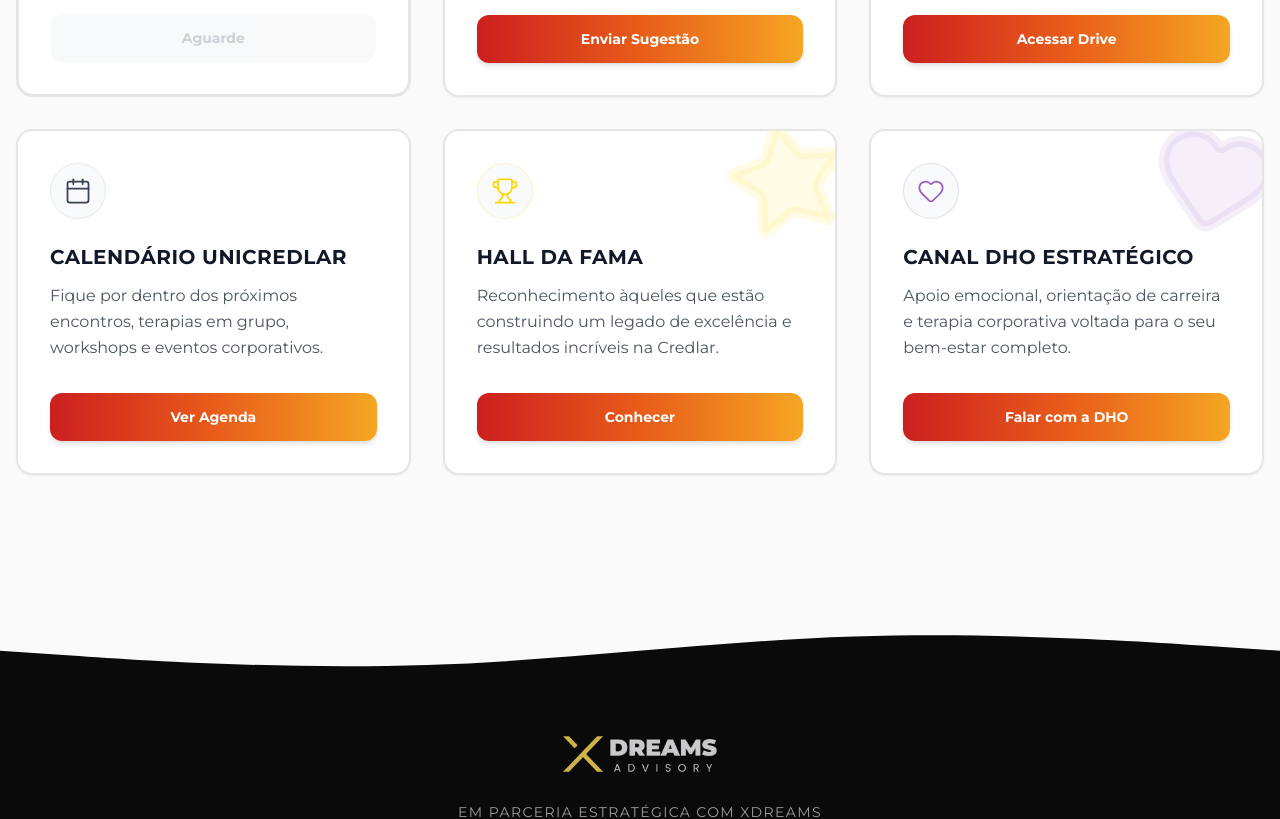
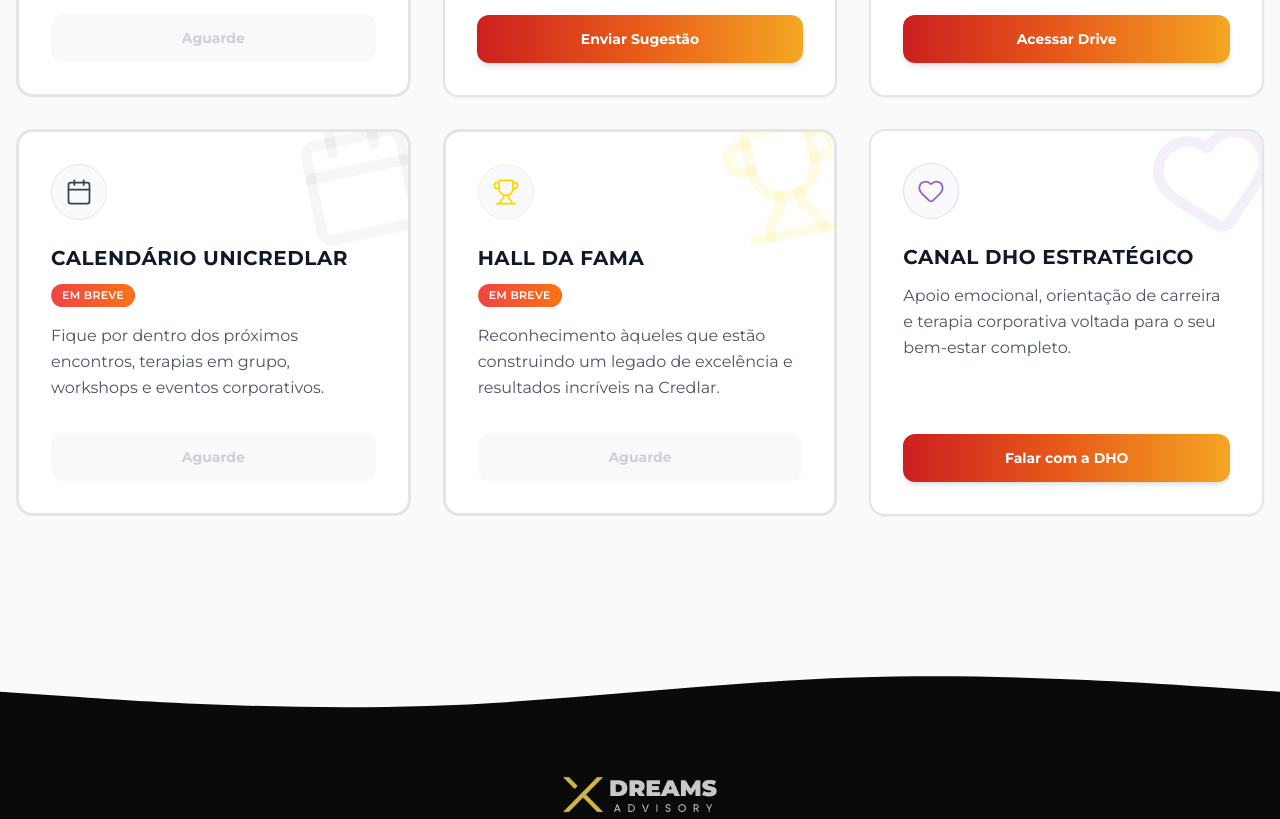
Before and after one commit to iagoramosoficial/portal-credlar-vacation-ofei287z4, a React (Vite) app: page / in a window 1280 px wide. Shown: the part 1180-1999 px from the top of the page. Built offline with nearby package versions, Linux system fonts and the light colour scheme.

Commit message:
Update landing page with new branding and links

```diff
--- a/src/components/FeatureGrid.tsx
+++ b/src/components/FeatureGrid.tsx
@@ -1,5 +1,5 @@
 import { Reveal } from '@/components/Reveal'
-import { GraduationCap, MessageSquare, Folder, Calendar, Trophy, Heart, Star } from 'lucide-react'
+import { GraduationCap, MessageSquare, Folder, Calendar, Trophy, Heart } from 'lucide-react'
 import { Button } from '@/components/ui/button'
 import { Badge } from '@/components/ui/badge'
 import { cn } from '@/lib/utils'
@@ -11,10 +11,11 @@ const cards = [
       'Sua universidade corporativa. Acesse todos os cursos e trilhas de desenvolvimento preparadas para o seu crescimento profissional.',
     icon: GraduationCap,
     badge: 'Em Breve — Gravações a partir de Novembro/2026',
+    badgeVariant: 'yellow',
     button: 'Aguarde',
     disabled: true,
     href: '#',
-    special: null,
+    iconColor: null,
   },
   {
     title: 'Deixe sua Sugestão',
@@ -23,8 +24,8 @@ const cards = [
     icon: MessageSquare,
     button: 'Enviar Sugestão',
     disabled: false,
-    href: 'https://forms.google.com',
-    special: null,
+    href: 'https://docs.google.com/forms/d/e/1FAIpQLSdwEWQEAoIUzO1zob8qZXOoZ5SDPuLMWTFHO0gVxGsseiwylg/viewform?usp=publish-editor',
+    iconColor: null,
   },
   {
     title: 'Materiais do Evento',
@@ -33,28 +34,32 @@ const cards = [
     icon: Folder,
     button: 'Acessar Drive',
     disabled: false,
-    href: 'https://drive.google.com',
-    special: null,
+    href: 'https://drive.google.com/drive/folders/1OyUlcav-47Hyl7ZIGcZkywCTxDN5hXDU?usp=sharing',
+    iconColor: null,
   },
   {
     title: 'Calendário UniCredlar',
     description:
       'Fique por dentro dos próximos encontros, terapias em grupo, workshops e eventos corporativos.',
     icon: Calendar,
-    button: 'Ver Agenda',
-    disabled: false,
+    badge: 'Em Breve',
+    badgeVariant: 'gradient',
+    button: 'Aguarde',
+    disabled: true,
     href: '#',
-    special: null,
+    iconColor: null,
   },
   {
     title: 'Hall da Fama',
     description:
       'Reconhecimento àqueles que estão construindo um legado de excelência e resultados incríveis na Credlar.',
     icon: Trophy,
-    button: 'Conhecer',
-    disabled: false,
+    badge: 'Em Breve',
+    badgeVariant: 'gradient',
+    button: 'Aguarde',
+    disabled: true,
     href: '#',
-    special: 'gold',
+    iconColor: 'gold',
   },
   {
     title: 'Canal DHO Estratégico',
@@ -63,8 +68,8 @@ const cards = [
     icon: Heart,
     button: 'Falar com a DHO',
     disabled: false,
-    href: '#',
-    special: 'lilac',
+    href: 'https://docs.google.com/forms/d/e/1FAIpQLSfI8_L3B74gImXWv5OvIn-zcf312inkDEVe-fBnVp-kP25KkA/viewform?usp=publish-editor',
+    iconColor: 'lilac',
   },
 ]
 
@@ -85,20 +90,24 @@ export function FeatureGrid() {
                 )}
               >
                 <div className="bg-white rounded-[14px] h-full p-6 sm:p-8 flex flex-col relative overflow-hidden">
-                  {card.special === 'gold' && (
-                    <Star className="absolute -top-4 -right-4 w-32 h-32 text-brand-gold/10 fill-brand-gold/10 -rotate-12 transition-transform duration-500 group-hover:rotate-12" />
-                  )}
-                  {card.special === 'lilac' && (
-                    <Heart className="absolute -top-4 -right-4 w-32 h-32 text-brand-lilac/10 fill-brand-lilac/10 rotate-12 transition-transform duration-500 group-hover:-rotate-12" />
-                  )}
+                  <card.icon
+                    className={cn(
+                      'absolute -top-4 -right-4 w-32 h-32 -rotate-12 transition-transform duration-500 group-hover:rotate-12',
+                      card.iconColor === 'gold'
+                        ? 'text-brand-gold/10'
+                        : card.iconColor === 'lilac'
+                          ? 'text-brand-lilac/10'
+                          : 'text-gray-900/[0.04]',
+                    )}
+                  />
 
                   <div className="mb-6 flex justify-between items-start relative z-10">
                     <div
                       className={cn(
                         'w-14 h-14 rounded-full flex items-center justify-center bg-gray-50 border transition-colors duration-300',
-                        card.special === 'lilac'
+                        card.iconColor === 'lilac'
                           ? 'text-brand-lilac border-brand-lilac/20 group-hover:bg-brand-lilac/10'
-                          : card.special === 'gold'
+                          : card.iconColor === 'gold'
                             ? 'text-brand-gold border-brand-gold/20 group-hover:bg-brand-gold/10'
                             : 'text-gray-700 group-hover:text-brand-red',
                       )}
@@ -114,7 +123,12 @@ export function FeatureGrid() {
                   {card.badge && (
                     <Badge
                       variant="secondary"
-                      className="mb-4 bg-brand-yellow/10 text-brand-yellow hover:bg-brand-yellow/20 border-brand-yellow/20 w-fit text-[11px] uppercase tracking-wide"
+                      className={cn(
+                        'mb-4 w-fit text-[11px] uppercase tracking-wide',
+                        card.badgeVariant === 'gradient'
+                          ? 'bg-gradient-to-r from-red-500 to-orange-500 text-white border-transparent hover:from-red-600 hover:to-orange-600'
+                          : 'bg-brand-yellow/10 text-brand-yellow hover:bg-brand-yellow/20 border-brand-yellow/20',
+                      )}
                     >
                       {card.badge}
                     </Badge>
--- a/src/components/Footer.tsx
+++ b/src/components/Footer.tsx
@@ -15,13 +15,18 @@ export function Footer() {
 
       <div className="container relative z-10 px-4 text-center flex flex-col items-center">
         <Reveal delay={100}>
-          <div className="mb-6 opacity-80 flex flex-col items-center select-none hover:opacity-100 transition-opacity duration-500">
+          <a
+            href="https://xdreams.com.br/"
+            target="_blank"
+            rel="noopener noreferrer"
+            className="mb-6 opacity-80 flex flex-col items-center select-none hover:opacity-100 transition-opacity duration-500"
+          >
             <img
               src={xdreamsLogo}
               alt="XDreams Advisory"
               className="h-10 md:h-12 w-auto object-contain rounded-sm mix-blend-lighten"
             />
-          </div>
+          </a>
         </Reveal>
 
         <Reveal delay={200}>
--- a/src/components/Hero.tsx
+++ b/src/components/Hero.tsx
@@ -1,6 +1,6 @@
 import { Reveal } from '@/components/Reveal'
-import credlarLogo from '@/assets/logo-credlar-vacation-43ae0.png'
-import unicredlarLogo from '@/assets/logo-unicredlar-e2fd3.png'
+import credlarLogo from '@/assets/logo-vertical-negativo-branco-vacataion-28a59.png'
+import unicredlarLogo from '@/assets/unicredlar-branco-ec4dd.png'
 
 export function Hero() {
   return (
```
Also changed, not shown: .skip.config.json, src/assets/logo-vertical-negativo-branco-vacataion-28a59.png (added), src/assets/unicredlar-branco-ec4dd.png (added).
